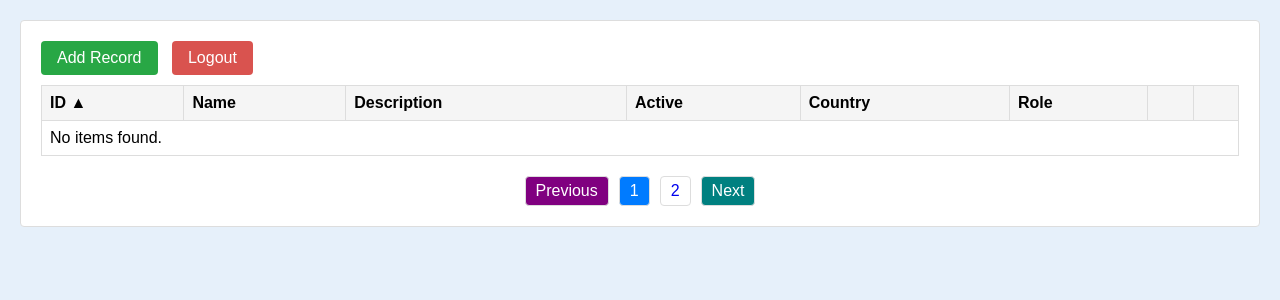
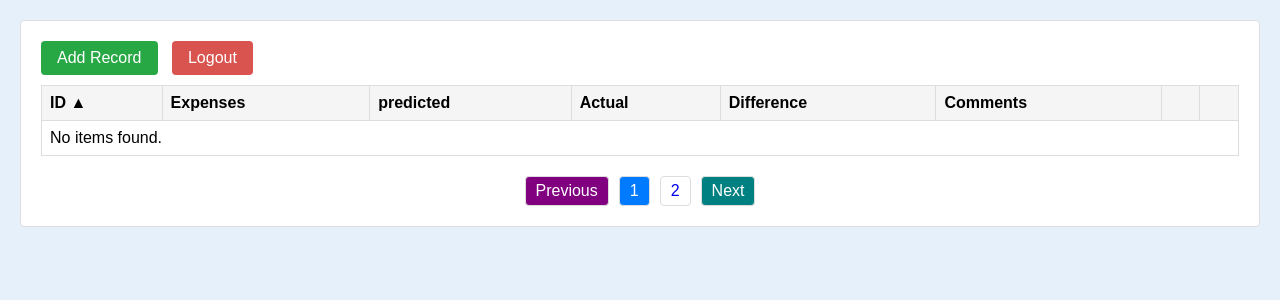
Before and after one commit to anonymouscapybara42/CRUDproject, a Django app: page / in a window 1280 px wide. Shown: the top 300 px of the page. Run offline with Django 5.2, Linux system fonts and the light colour scheme; a user stored in the database is signed in; data that the repository does not hold is empty.

Commit message:
second commit

```diff
--- a/crud_app/templates/item_list.html
+++ b/crud_app/templates/item_list.html
@@ -104,11 +104,11 @@
             <thead>
                 <tr>
                     <th>ID ▲</th>
-                    <th>Name</th>
-                    <th>Description</th>
-                    <th>Active</th>
-                    <th>Country</th>
-                    <th>Role</th>
+                    <th>Expenses</th>
+                    <th>predicted</th>
+                    <th>Actual</th>
+                    <th>Difference</th>
+                    <th>Comments</th>
                     <th></th>
                     <th></th>
                 </tr>
```
Also changed, not shown: db.sqlite3.
